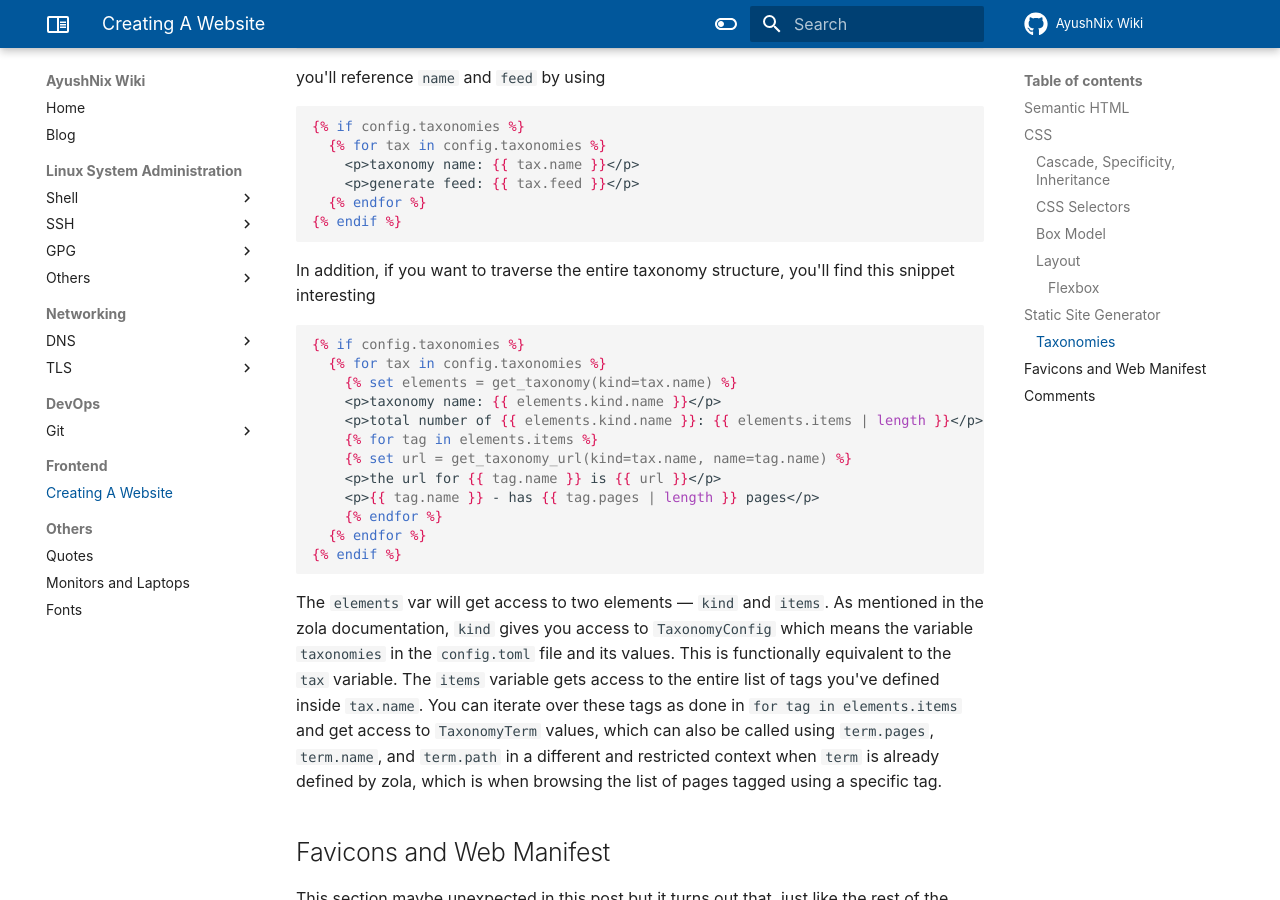
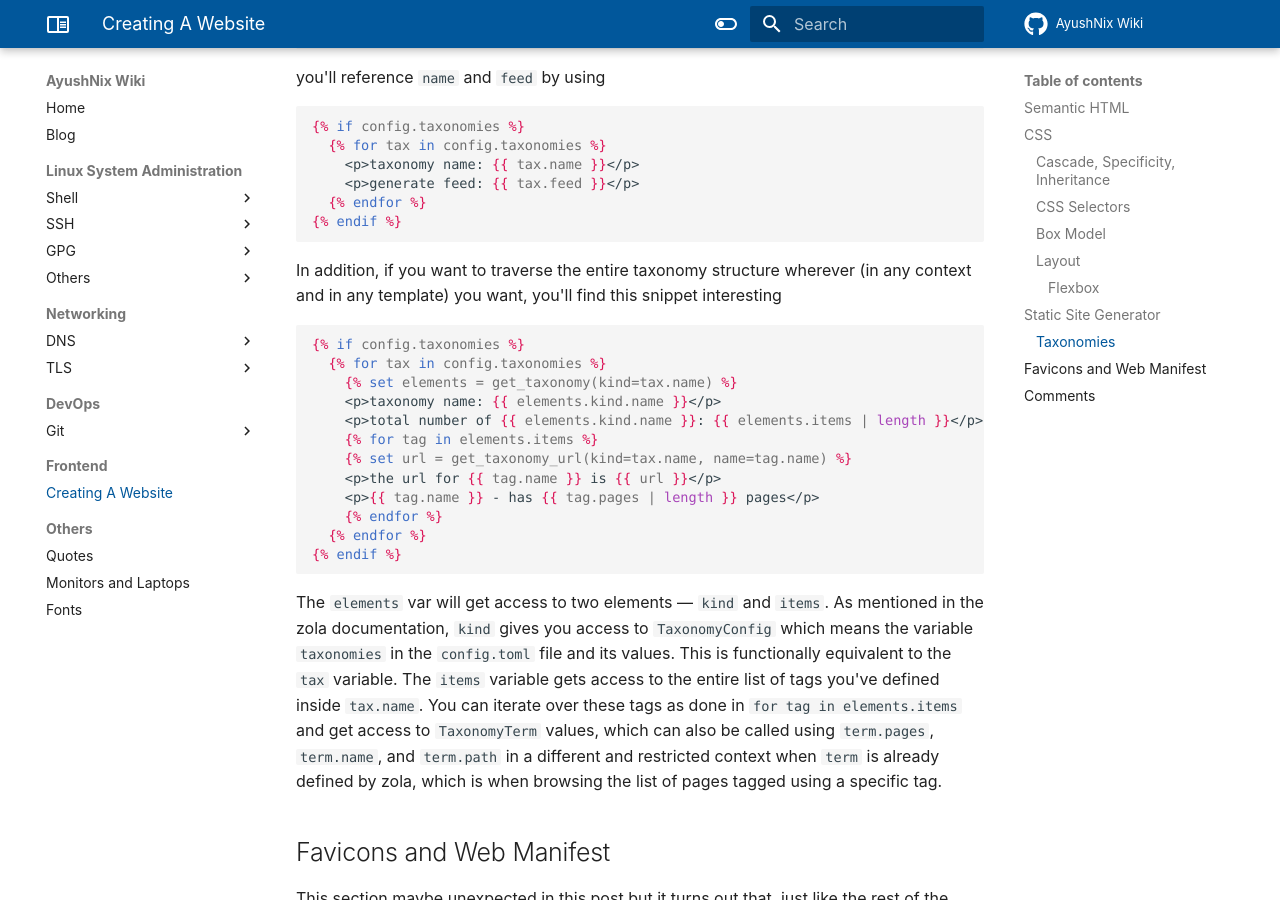
Before and after one commit to ayushnix/wiki, an MkDocs documentation site: the page built from docs/frontend/creating-a-website.md, in a window 1280 px wide and 900 px high, scrolled down 12179 px. Built offline with MkDocs 1.6.1 and Material for MkDocs 9.7.7, drawn with Linux system fonts in a browser that asks for light colours; comment, search, counter and statistics services are not loaded.

Commit message:
add clarification about access to taxonomy tree

````diff
--- a/docs/frontend/creating-a-website.md
+++ b/docs/frontend/creating-a-website.md
@@ -542,8 +542,8 @@ you'll reference `name` and `feed` by using
 {% endif %}
 ```
 
-In addition, if you want to traverse the entire taxonomy structure, you'll find this snippet
-interesting
+In addition, if you want to traverse the entire taxonomy structure wherever (in any context and in
+any template) you want, you'll find this snippet interesting
 
 ``` jinja
 {% if config.taxonomies %}
````
